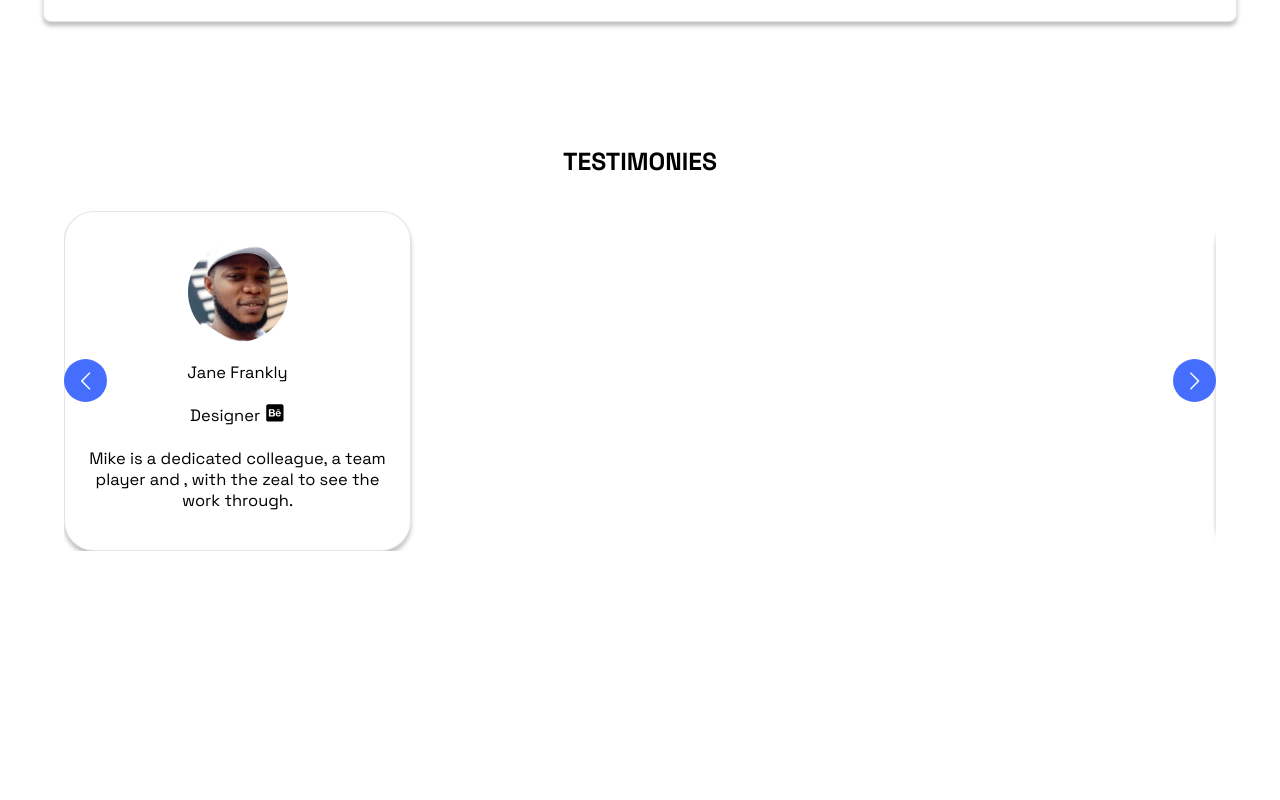
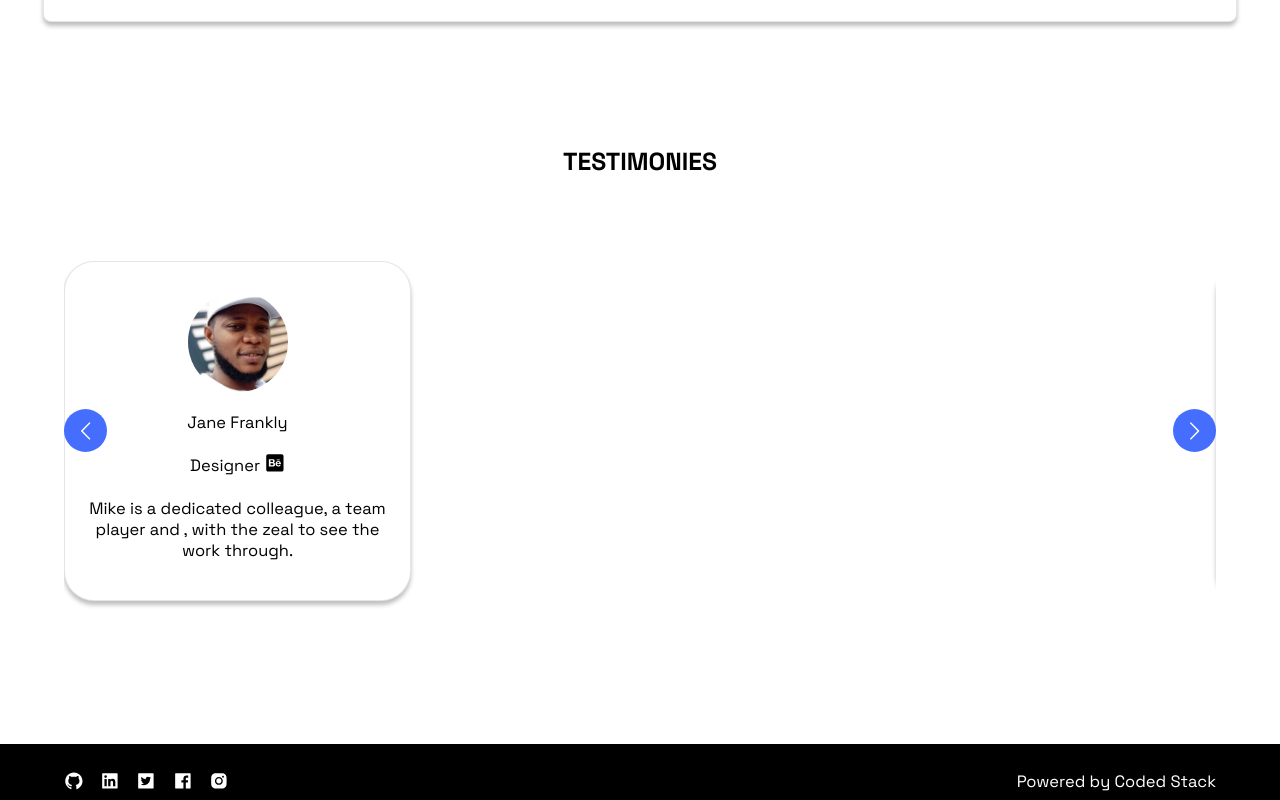
Before and after one commit to codewithmike01/portfolio-v2, a React (Create React App) app: page / in a window 1280 px wide. Shown: the part 1589-2389 px from the top of the page. Before the commit the page ends 2140 px from the top, so only its background shows below. Built offline with nearby package versions, Linux system fonts and the light colour scheme.

Commit message:
feat: Add footer section

```diff
--- a/src/components/Footer.tsx
+++ b/src/components/Footer.tsx
@@ -1,7 +1,39 @@
 import React from 'react';
+import { FooterContainer } from './styles/Footer.styles';
+import {
+  AiFillGithub,
+  AiFillLinkedin,
+  AiFillFacebook,
+  AiFillInstagram,
+  AiFillTwitterSquare,
+} from 'react-icons/ai';
 
 const Footer = () => {
-  return <div>Footer</div>;
+  return (
+    <FooterContainer>
+      <div className="footer_wrapper">
+        <div className="footer_social_links">
+          <a href="liked" target="_blank">
+            <AiFillGithub />
+          </a>
+          <a href="liked" target="_blank">
+            <AiFillLinkedin />
+          </a>
+          <a href="liked" target="_blank">
+            <AiFillTwitterSquare />
+          </a>
+          <a href="liked" target="_blank">
+            <AiFillFacebook />
+          </a>
+          <a href="liked" target="_blank">
+            <AiFillInstagram />
+          </a>
+        </div>
+
+        <div>Powered by Coded Stack</div>
+      </div>
+    </FooterContainer>
+  );
 };
 
 export default Footer;
--- /dev/null
+++ b/src/components/styles/Footer.styles.tsx
@@ -0,0 +1,24 @@
+import styled from 'styled-components';
+
+export const FooterContainer = styled.section`
+  background-color: #000;
+  width: 100%;
+  padding: 27px 0 3px 0;
+  .footer_wrapper {
+    width: 90%;
+    margin: 0 auto;
+    color: #fff;
+
+    display: flex;
+    justify-content: space-between;
+    .footer_social_links {
+      display: flex;
+      gap: 1rem;
+
+      a {
+        color: #fff;
+        font-size: 1.2rem;
+      }
+    }
+  }
+`;
--- a/src/components/styles/NavBar.styles.tsx
+++ b/src/components/styles/NavBar.styles.tsx
@@ -47,6 +47,9 @@ export const NavBarContainer = styled.section<NavBarInterface>`
       .social_container {
         display: flex;
         gap: 1.645625rem;
+        a {
+          font-size: 1.2rem;
+        }
       }
 
       /* General Nav Link Container */
--- a/src/pages/HomePage.tsx
+++ b/src/pages/HomePage.tsx
@@ -10,6 +10,7 @@ import SkillCard from '../components/SkillCard';
 import { hobbies, skills, testimonyData } from './services/HomePageServices';
 import BgButton from '../components/BgButton';
 import TestimonyCard from '../components/TestimonyCard';
+import Footer from '../components/Footer';
 
 const HomePage = () => {
   // Carousel Responsiveness
@@ -80,6 +81,8 @@ const HomePage = () => {
           )}
         </Carousel>
       </section>
+
+      <Footer />
     </HomePageContainer>
   );
 };
--- a/src/pages/styles/HomePage.styles.tsx
+++ b/src/pages/styles/HomePage.styles.tsx
@@ -4,6 +4,7 @@ export const HomePageContainer = styled.section`
   display: flex;
   flex-direction: column;
   gap: 7.5rem;
+  width: 100%;
   /* General  */
   h2 {
     text-align: center;
@@ -66,7 +67,7 @@ export const HomePageContainer = styled.section`
     margin: 0 auto;
     display: flex;
     flex-direction: column;
-    gap: 34px;
+    gap: 64px;
 
     .react-multiple-carousel__arrow--left,
     .react-multiple-carousel__arrow--right {
@@ -81,10 +82,7 @@ export const HomePageContainer = styled.section`
     }
 
     .react-multi-carousel-track {
-      /* border: 2px solid red; */
-
-      /* display: grid;
-      grid-template-columns: repeat(4, 454px); */
+      padding: 20px 0;
     }
   }
 `;
```
